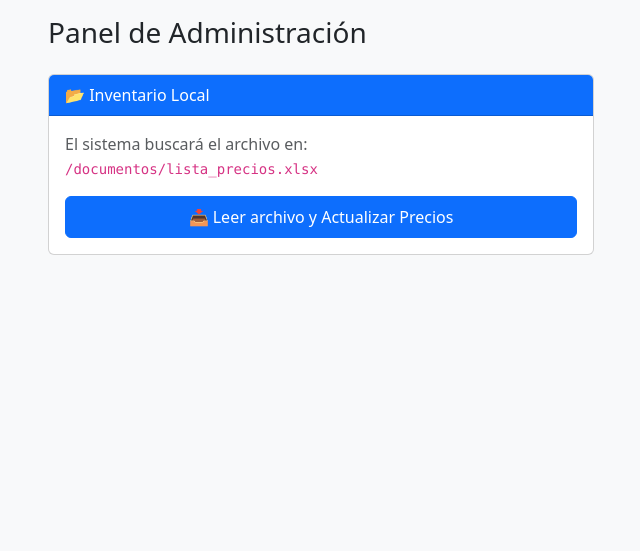
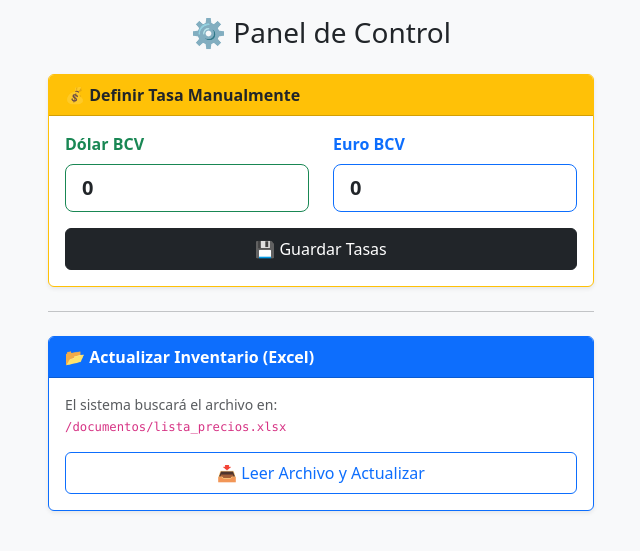
Before and after one commit to diegoguzmani/autocatalogo, a Django app: page /admin-panel/ in a window 1280 px wide. Shown: the part 56-607 px from the top of the page, without its empty margins (319-959 px from the left). Run offline with Django 5.2, Linux system fonts and the light colour scheme; data comes from the database, SQL or seed files in the repository.

Commit message:
fix: manual bcv

```diff
--- a/autocatalogo/settings.py
+++ b/autocatalogo/settings.py
@@ -26,8 +26,7 @@ SECRET_KEY = 'django-insecure-_bq4s4bqu*1h70ifjsizohr#vwr@)ru+8^-2c)p_7g*b)e2o#p
 # SECURITY WARNING: don't run with debug turned on in production!
 DEBUG = False
 
-ALLOWED_HOSTS = ["diegoguzmani.pythonanywhere.com", "www.diegoguzmani.pythonanywhere.com", "localhost", "http://127.0.0.1/"]
-
+ALLOWED_HOSTS = ['diegoguzmani.pythonanywhere.com']
 
 # Application definition
 
--- a/inventario/forms.py
+++ b/inventario/forms.py
@@ -4,5 +4,20 @@ from .models import Configuracion
 class TasaForm(forms.ModelForm):
     class Meta:
         model = Configuracion
-        fields = ['tasa_dolar']
-        labels = {'tasa_dolar': 'Tasa del Dólar (Bs/USD)'}
+        fields = ['tasa_dolar', 'tasa_euro']
+        labels = {
+            'tasa_dolar': 'Tasa Dólar BCV ($)',
+            'tasa_euro': 'Tasa Euro BCV (€)'
+        }
+        widgets = {
+            'tasa_dolar': forms.NumberInput(attrs={
+                'class': 'form-control form-control-lg border-success fw-bold',
+                'step': '0.01',
+                'placeholder': 'Ej: 50.12'
+            }),
+            'tasa_euro': forms.NumberInput(attrs={
+                'class': 'form-control form-control-lg border-primary fw-bold',
+                'step': '0.01',
+                'placeholder': 'Ej: 54.30'
+            })
+        }
--- a/inventario/templates/inventario/carga.html
+++ b/inventario/templates/inventario/carga.html
@@ -3,28 +3,63 @@
 {% block content %}
 <div class="row justify-content-center">
     <div class="col-md-6">
-        <h3 class="mb-4">Panel de Administración</h3>
+        <h3 class="mb-4 text-center">⚙️ Panel de Control</h3>
 
-        <!-- Carga de Excel Local -->
-        <div class="card mb-4">
-            <div class="card-header bg-primary text-white">📂 Inventario Local</div>
+        <!-- 1. ACTUALIZACIÓN MANUAL DE TASAS -->
+        <div class="card mb-4 shadow-sm border-warning">
+            <div class="card-header bg-warning text-dark fw-bold">
+                💰 Definir Tasa Manualmente
+            </div>
             <div class="card-body">
-                <p class="text-muted">
-                    El sistema buscará el archivo en: <br>
-                    <code>/documentos/lista_precios.xlsx</code>
-                </p>
                 <form method="post">
                     {% csrf_token %}
-                    <!-- OJO AQUI ABAJO: name="btn_excel_local" -->
-                    <button type="submit" name="btn_excel_local" class="btn btn-primary w-100 py-2">
-                        📥 Leer archivo y Actualizar Precios
+
+                    <div class="row mb-3">
+                        <div class="col-6">
+                            <label class="form-label text-success fw-bold">Dólar BCV</label>
+                            {{ form_tasa.tasa_dolar }}
+                        </div>
+                        <div class="col-6">
+                            <label class="form-label text-primary fw-bold">Euro BCV</label>
+                            {{ form_tasa.tasa_euro }}
+                        </div>
+                    </div>
+
+                    <button type="submit" name="btn_tasa_manual" class="btn btn-dark w-100 py-2">
+                        💾 Guardar Tasas
                     </button>
                 </form>
             </div>
         </div>
 
-        <!-- Actualización de Tasa -->
-        <!-- (Aquí puedes dejar tu lógica de tasa BCV o Manual si la usas) -->
+        <hr class="my-4">
+
+        <!-- 2. CARGA DE EXCEL -->
+        <div class="card shadow-sm border-primary">
+            <div class="card-header bg-primary text-white fw-bold">
+                📂 Actualizar Inventario (Excel)
+            </div>
+            <div class="card-body">
+                <p class="text-muted small mb-3">
+                    El sistema buscará el archivo en:<br>
+                    <code>/documentos/lista_precios.xlsx</code>
+                </p>
+
+                <form method="post">
+                    {% csrf_token %}
+                    <button type="submit" name="btn_excel_local" class="btn btn-outline-primary w-100 py-2">
+                        📥 Leer Archivo y Actualizar
+                    </button>
+                </form>
+            </div>
+        </div>
+
+        <!-- Opcional: Botón de actualización automática si quisieras conservarlo -->
+        <!-- <form method="post" class="mt-3 text-center">
+             {% csrf_token %}
+             <button name="btn_actualizar_bcv" class="btn btn-link btn-sm text-muted">Intentar auto-actualización</button>
+        </form> -->
+
     </div>
 </div>
 {% endblock %}
--- a/inventario/views.py
+++ b/inventario/views.py
@@ -54,43 +54,32 @@ def lista_precios(request):
 def panel_carga(request):
     config, _ = Configuracion.objects.get_or_create(id=1)
 
-    # CHIVATO 1: Ver si entra a la vista
-    print("--- Entrando a la vista panel_carga ---")
+    if request.method == 'POST':
 
-    if request.method == 'POST':
-        # CHIVATO 2: Ver qué datos envió el formulario
-        print("--- Es una solicitud POST ---")
-        print("DATOS RECIBIDOS:", request.POST)
-
-        if 'btn_tasa' in request.POST:
-            print(">>> Se detectó botón TASA")
+        # --- OPCIÓN 1: TASA MANUAL (ESTO ES LO QUE ESTAMOS ARREGLANDO) ---
+        if 'btn_tasa_manual' in request.POST:
             form_tasa = TasaForm(request.POST, instance=config)
             if form_tasa.is_valid():
                 form_tasa.save()
-                messages.success(request, 'Tasa actualizada manualmente.')
+                messages.success(request, '✅ Tasas actualizadas manualmente.')
 
-        # AQUI ES DONDE DEBERIA ENTRAR
+        # --- OPCIÓN 2: CARGA EXCEL ---
         elif 'btn_excel_local' in request.POST:
-            print(">>> Se detectó botón EXCEL LOCAL. Ejecutando función...")
             resultado = procesar_excel()
-            print(">>> Resultado de la función:", resultado)
-
             if "ERROR" in resultado:
                 messages.error(request, resultado)
             else:
                 messages.success(request, resultado)
 
+        # --- OPCIÓN 3: ACTUALIZAR AUTO (Opcional) ---
         elif 'btn_actualizar_bcv' in request.POST:
-            print(">>> Se detectó botón BCV")
-            # Logica bcv...
+            # (Tu código de scraping aquí...)
             pass
-
-        else:
-            print(">>> ALERTA: Llegó un POST pero no reconozco el botón.")
 
         return redirect('panel_carga')
 
     else:
+        # Cargamos el formulario con los datos actuales
         form_tasa = TasaForm(instance=config)
 
     return render(request, 'inventario/carga.html', {
```
